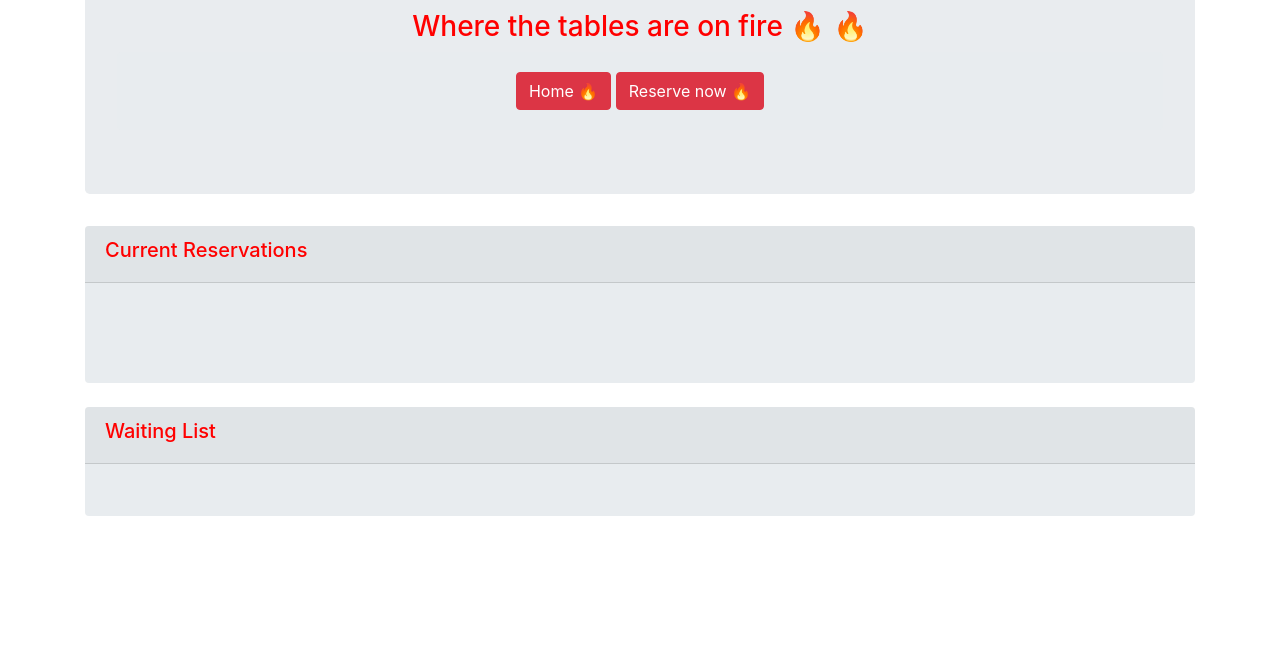
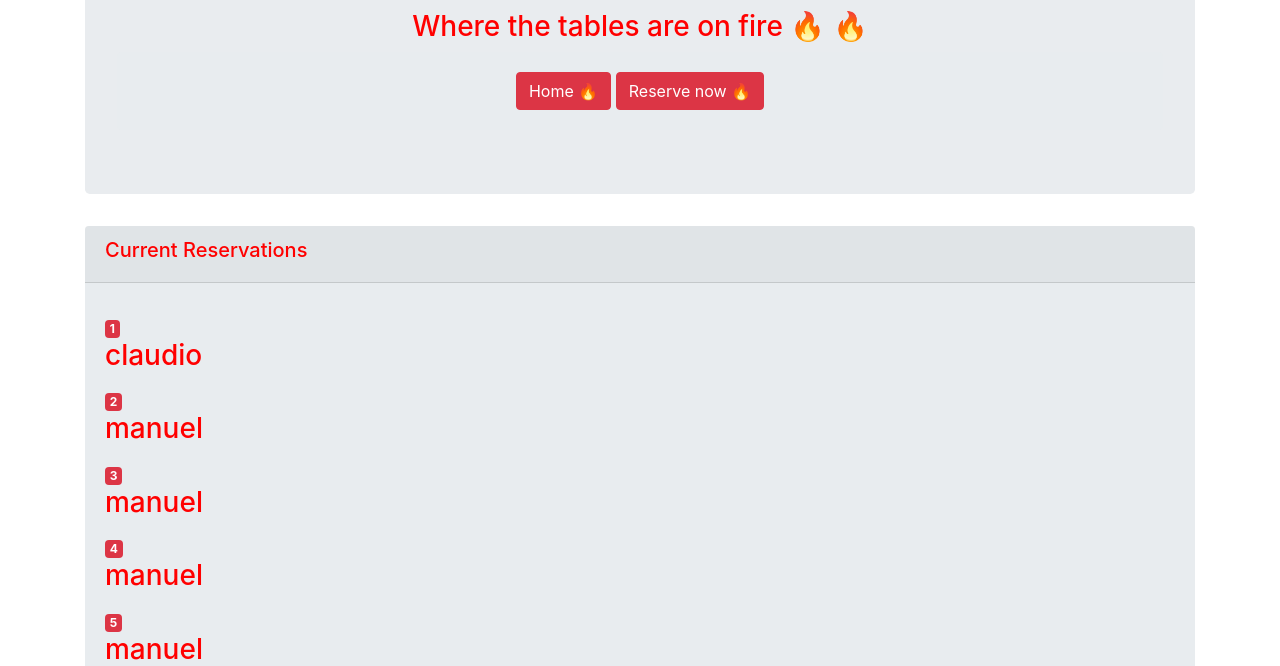
Before and after one commit to Roopa-16/Hot-Restaurant-, a website: page table.html in a window 1280 px wide. Shown: the part 134-800 px from the top of the page. Drawn offline with nearby package versions, Linux system fonts and the light colour scheme.

Commit message:
pushing to heroku

```diff
--- a/table.html
+++ b/table.html
@@ -52,7 +52,7 @@
       <div class="card-header">
         <h5>Current Reservations</h5>
       </div>
-      <div class="card-body">
+      <div class="card-body reservations">
         <h5 class="card-title"></h5>
 
 
@@ -70,8 +70,8 @@
       <div class="card-header">
         <h5>Waiting List</h5>
       </div>
-      <div class="card-body">
-        <h5 class="card-title"></h5>
+      <div class="card-body waiting">
+
       </div>
       <script src="" async defer></script>
       <script src="https://code.jquery.com/jquery-3.3.1.slim.min.js"
@@ -83,6 +83,50 @@
       <script src="https://stackpath.bootstrapcdn.com/bootstrap/4.3.1/js/bootstrap.min.js"
         integrity="sha384-JjSmVgyd0p3pXB1rRibZUAYoIIy6OrQ6VrjIEaFf/nJGzIxFDsf4x0xIM+B07jRM"
         crossorigin="anonymous"></script>
+      <script>
+        obj = [
+          'claudio',
+          'manuel',
+          'manuel',
+          'manuel',
+          'manuel',
+          'manuel',
+          'manuel',
+          'manuel',
+        ]
+        // queryURL = '';
+        // $.ajax({
+        //   url: queryURL,
+        //   method: "GET"
+        // }).then(function (response) {
+        //   for (i = 0; i < response.length; i++) {
+        //     var newTable = $('<div class="table">');
+        //     var newH = $( '<span class="badge badge-danger">' + i+1 + '</span>' +'<h3>' + response.name + '</h3>');
+        //     newTable.append(newH);
+        //     $('.reservations').prepend(newTable);
+        //   }
+
+        // })
+
+        function render(response) {
+          for (i = 0; i < response.length; i++) {
+            var newTable = $('<div class="table">');
+            var newH = $('<span class="badge badge-danger">' + (i + 1) + '</span>' + '<h3>' + response[i] + '</h3></span>');
+            newTable.append(newH);
+            if(i+1 < 6){
+            $('.reservations').append(newTable);
+            }
+            else {
+              $('.waiting').append(newTable);
+            }
+
+
+          }
+        }
+
+        render(obj);
+
+      </script>
 </body>
 
 </html>
```
Also changed, not shown: package.json (+10 -7 lines), reserve.html (+0 -7 lines), server.js (renamed from code.js), 1 other file.
